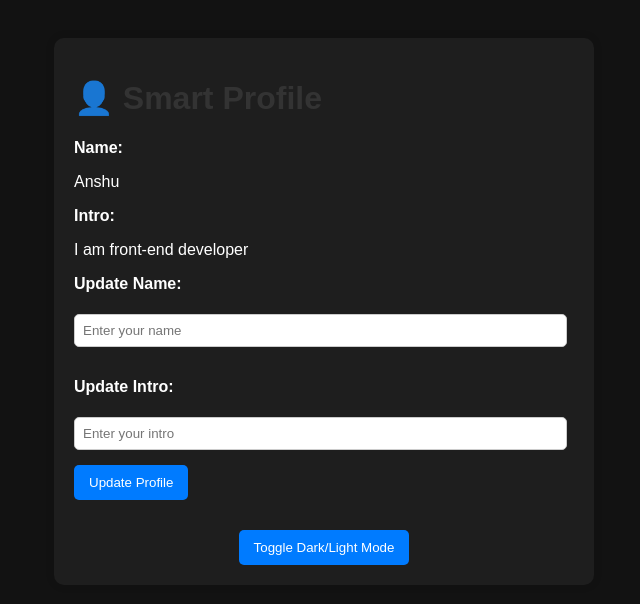
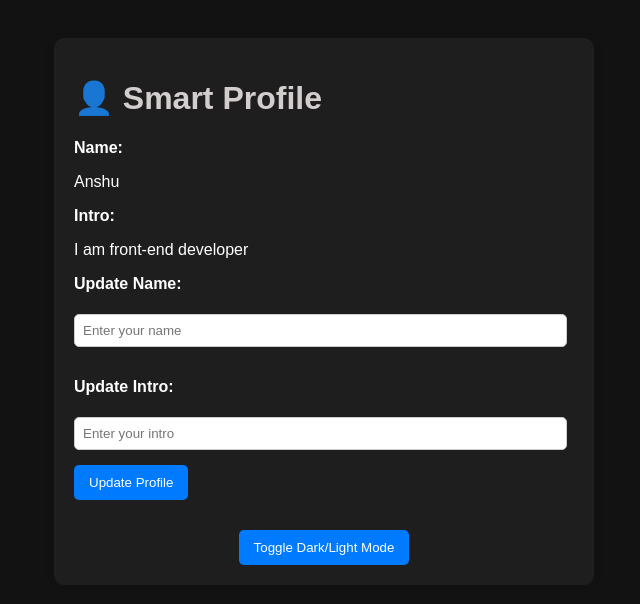
Before and after one commit to AnshuChaudhary012/smart-profile-dashboard, a plain HTML site: page index.html in a window 1280 px wide. Both pictures are taken after a click on the button "Toggle Dark/Light Mode". Shown: the whole page, without its empty margins (316-956 px from the left). Drawn offline with Linux system fonts and the light colour scheme.

Commit message:
adding h1 color for darkmode

```diff
--- a/styles.css
+++ b/styles.css
@@ -34,6 +34,9 @@ body {
       background-color: #121212;
       color: white;
     }
+    .darkMode h1{
+        color: #d3cdcd;
+    }
 
 
 
```
